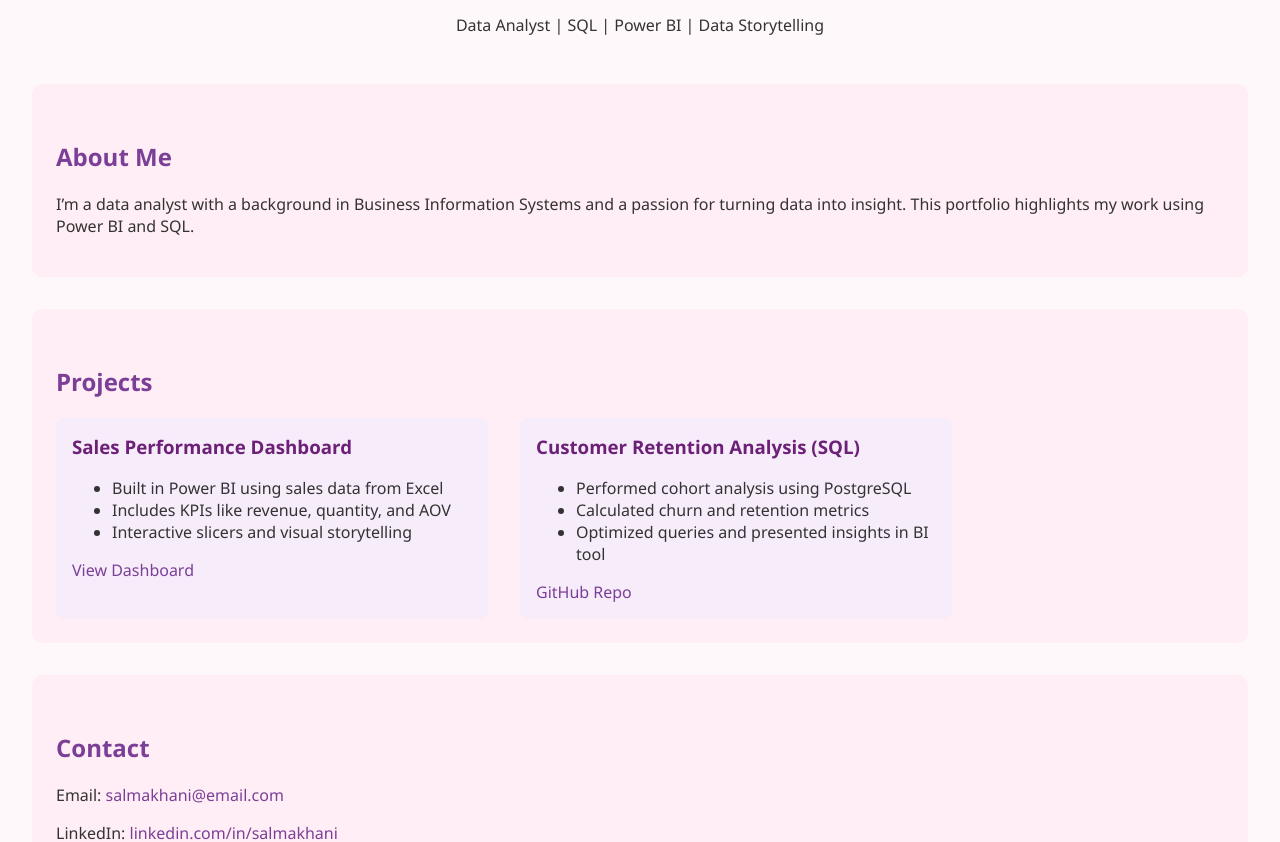
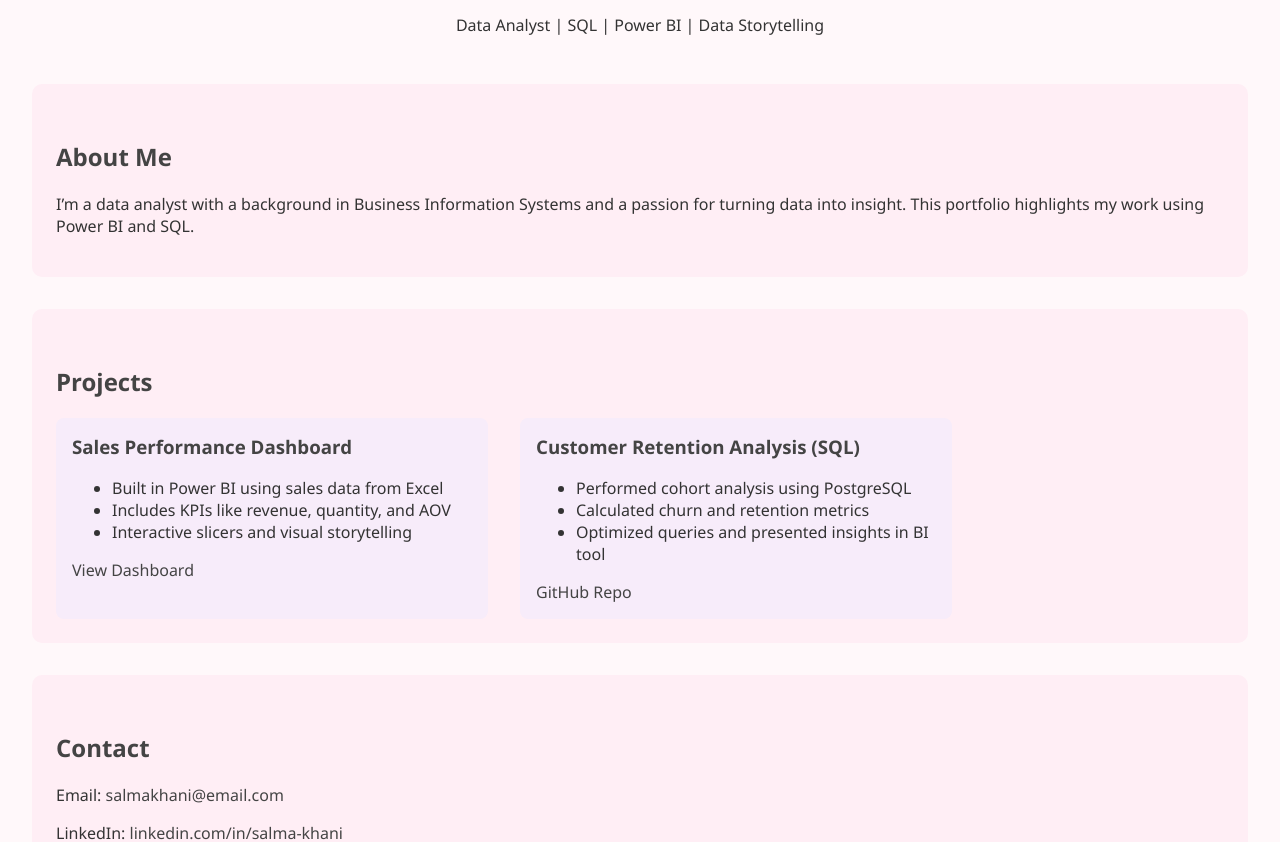
Before and after one commit to SalmaKhani123/salmakhani123.github.io, a plain HTML site: page index.html in a window 1280 px wide. Shown: the part 116-958 px from the top of the page. Drawn offline with Linux system fonts and the light colour scheme.

Commit message:
Update index.html

```diff
--- a/index.html
+++ b/index.html
@@ -23,7 +23,7 @@
         }
         h2 {
             margin-top: 2rem;
-            color: #7b3f98;
+            color: #444;
         }
         .section {
             background-color: #ffeef5;
@@ -45,13 +45,13 @@
         }
         .project h3 {
             margin-top: 0;
-            color: #6d2077;
+            color: #444;
         }
         .contact, .resume {
             font-size: 1rem;
         }
         a {
-            color: #7b3f98;
+            color: #444;
             text-decoration: none;
         }
         a:hover {
@@ -109,7 +109,7 @@
     <div class="section contact">
         <h2>Contact</h2>
         <p>Email: <a href="mailto:salmakhani@email.com">salmakhani@email.com</a></p>
-        <p>LinkedIn: <a href="https://linkedin.com/in/salmakhani" target="_blank">linkedin.com/in/salmakhani</a></p>
+        <p>LinkedIn: <a href="https://linkedin.com/in/salma-khani" target="_blank">linkedin.com/in/salma-khani</a></p>
     </div>
 
     <div class="section resume">
```
